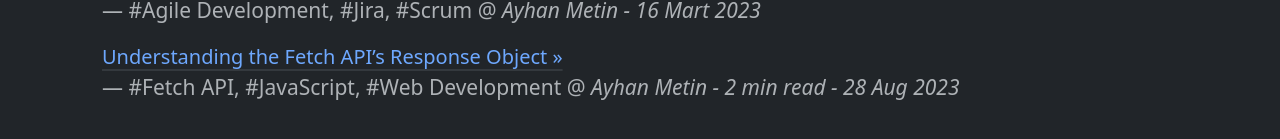
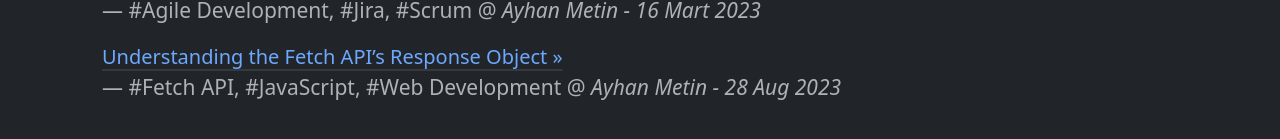
Before and after one commit to ayhanmetin/portfolio, a React (Vite) app: page /writing in a window 1280 px wide. Shown: the part 643-782 px from the top of the page. Built offline with nearby package versions, Linux system fonts and the light colour scheme.

Commit message:
Update Writings

```diff
--- a/src/writings.js
+++ b/src/writings.js
@@ -30,7 +30,7 @@ const writings = [
   {
     title: 'Understanding the Fetch API’s Response Object »',
     author: 'Ayhan Metin',
-    date: '2 min read - 28 Aug 2023',
+    date: '28 Aug 2023',
     content: '#Fetch API, #JavaScript, #Web Development',
     link: 'https://medium.com/@test-mastery/understanding-the-fetch-apis-response-object-211699ef2f41',
   },
```
